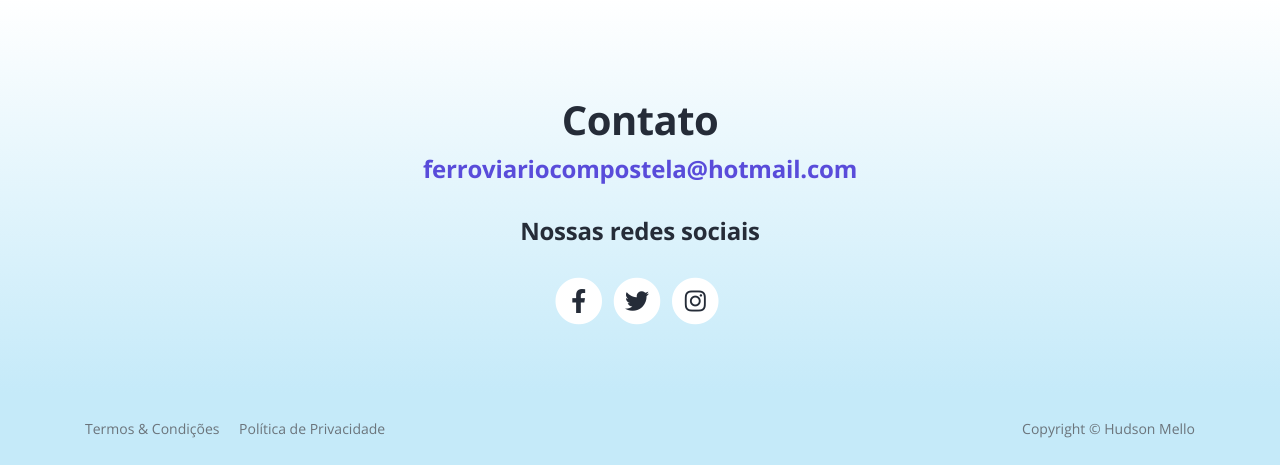
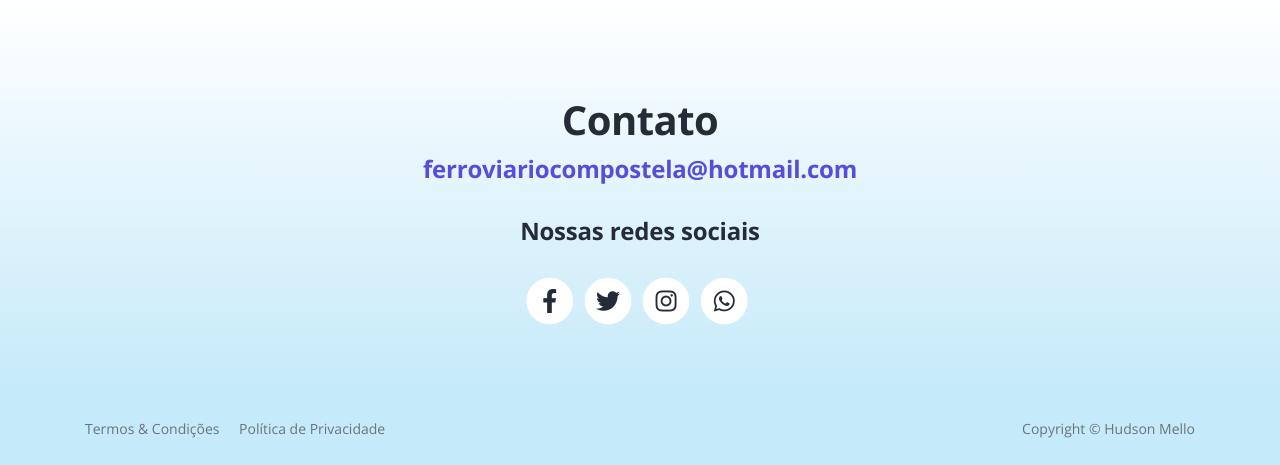
Before and after one commit to hudsonmello/fcf, a PHP site: page / in a window 1280 px wide. Shown: the part 5527-5992 px from the top of the page. Run offline with PHP 8.4, Linux system fonts and the light colour scheme.

Commit message:
inclusão funcionalidade  whatsapp

```diff
--- a/index.php
+++ b/index.php
@@ -542,6 +542,12 @@
                                 <i class="fab fa-instagram fa-stack-1x"></i>
                             </a>
                         </span>
+                        <span class="fa-stack">
+                            <a class="whatsapp" target="_blank" href="https://web.whatsapp.com/send?1=pt_BR&phone=5543999415140">
+                                <i class="fas fa-circle fa-stack-2x"></i>
+                                <i class="fab fa-whatsapp fa-stack-1x"></i>
+                            </a>
+                        </span>
                     </div> <!-- end of social-container -->
                 </div> <!-- end of col -->
             </div> <!-- end of row -->
```
